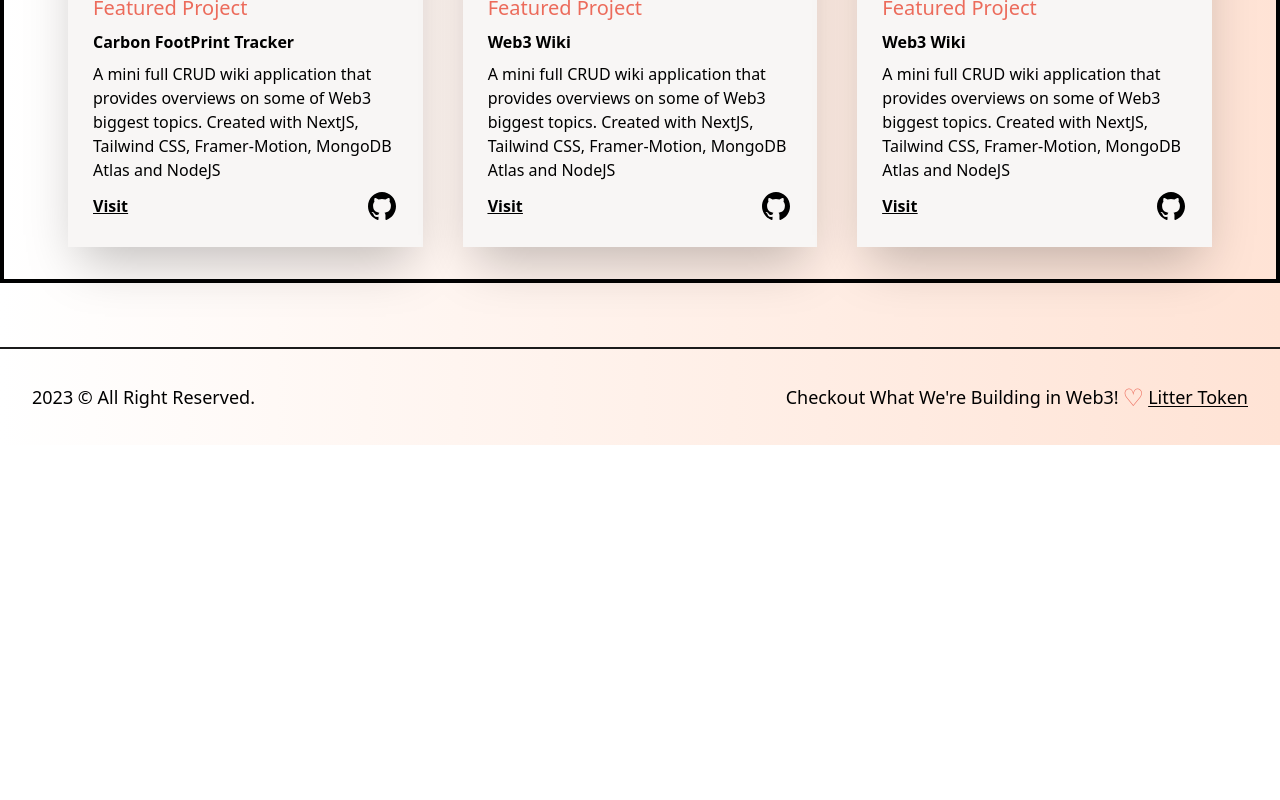
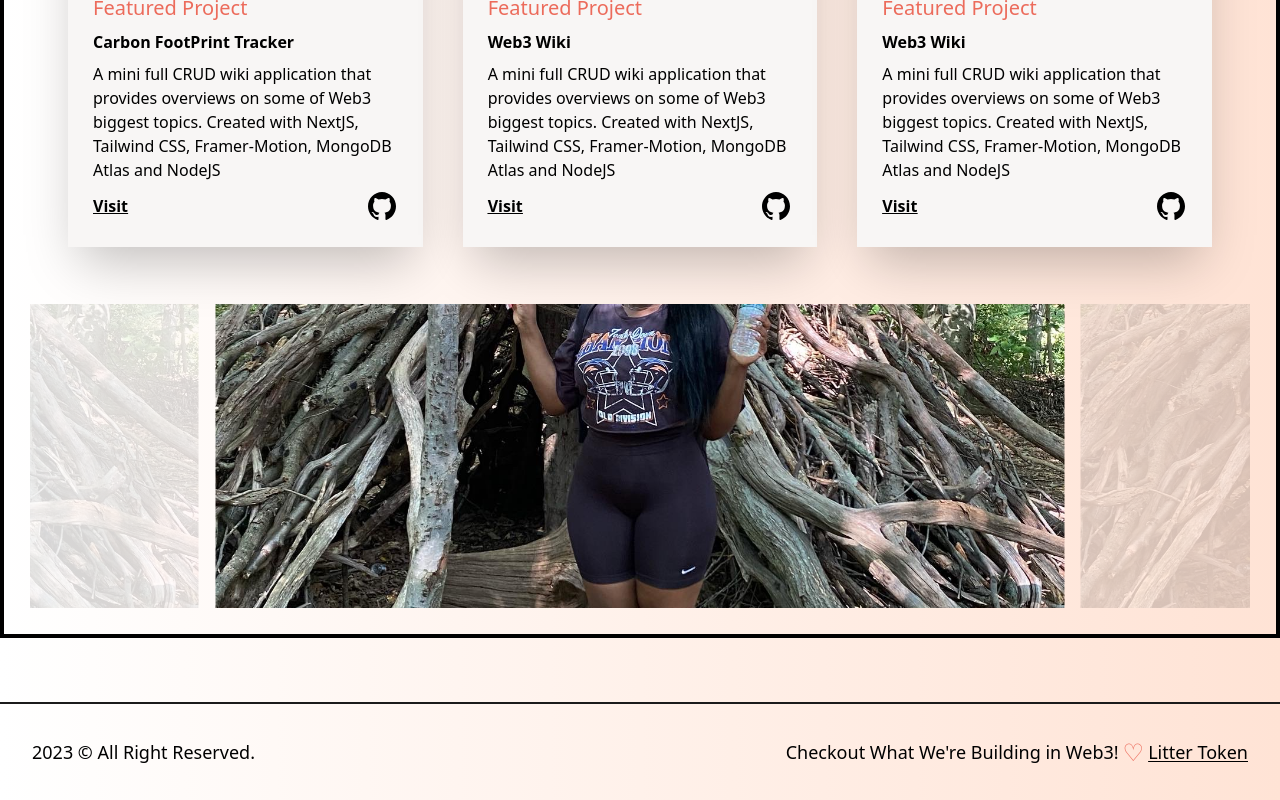
Before and after one commit to kayishau/23_portfolio, a React (Create React App) app: page / in a window 1280 px wide. Shown: the part 3016-3816 px from the top of the page. Before the commit the page ends 3461 px from the top, so only its background shows below. Built offline with nearby package versions, Linux system fonts and the light colour scheme; a web font is replaced by a local one.

Commit message:
embla carousel test working

```diff
--- a/src/components/EmblaCarousel.js
+++ b/src/components/EmblaCarousel.js
@@ -1,7 +1,7 @@
 import React, { useCallback, useEffect, useState } from 'react'
 import useEmblaCarousel from 'embla-carousel-react'
 import { flushSync } from 'react-dom'
-// import projectsComponent from './projectsComponent'
+import imageByIndex from './imageByIndex'
 import '../embla.css'
 
 const TWEEN_FACTOR = 4.2
@@ -67,7 +67,6 @@ const EmblaCarousel = (props) => {
               <img
                 className="embla__slide__img"
                 src={imageByIndex(index)}
-                alt="Your alt text"
               />
             </div>
           ))}
--- /dev/null
+++ b/src/components/imageByIndex.js
@@ -0,0 +1,10 @@
+import image1 from '../imgs/testimage.JPG'
+import image2 from '../imgs/testimage.JPG'
+import image3 from '../imgs/testimage.JPG'
+import image4 from '../imgs/testimage.JPG'
+
+export const images = [image1, image2, image3, image4]
+
+const imageByIndex = (index) => images[index % images.length]
+
+export default imageByIndex
--- a/src/sections/Projects.js
+++ b/src/sections/Projects.js
@@ -1,10 +1,16 @@
 import React, { useEffect } from "react";
 import AOS from "aos";
 // import "aos/dist/aos.css";
+import ReactDOM from 'react-dom/client'
+import EmblaCarousel from '../components/EmblaCarousel'
 import { GithubIcon } from "../components/Icons";
 import AnimatedText from "../components/AnimatedText";
-import useEmblaCarousel from 'embla-carousel-react'
 
+
+
+const OPTIONS = { loop: true }
+const SLIDE_COUNT = 5
+const SLIDES = Array.from(Array(SLIDE_COUNT).keys())
 
 const Project = ({ title, type, img, summary, link, github }) => {
   return (
@@ -49,6 +55,7 @@ export default function Projects() {
     // AOS.init();
   }, []);
   return (
+    <>
     <section
       id="projectsSection"
       className="w-full mb-16 flex flex-col items-center justify-center border-4 border-black"
@@ -104,9 +111,18 @@ export default function Projects() {
             />
           </div>
         </div>
+      </div>
+      <section className="sandbox__carousel">
+      <EmblaCarousel slides={SLIDES} options={OPTIONS} />
+    </section>
+    </section>
+    </>
 
+  )
+ReactDOM.createRoot(document.getElementById('root')).render(
+  <React.StrictMode>
+    <Projects />
+  </React.StrictMode>
 
-      </div>
-    </section>
   );
 }
```
Also changed, not shown: src/components/projectByIndex.js (deleted, +0 -10 lines), src/imgs/testimage.JPG (added).
